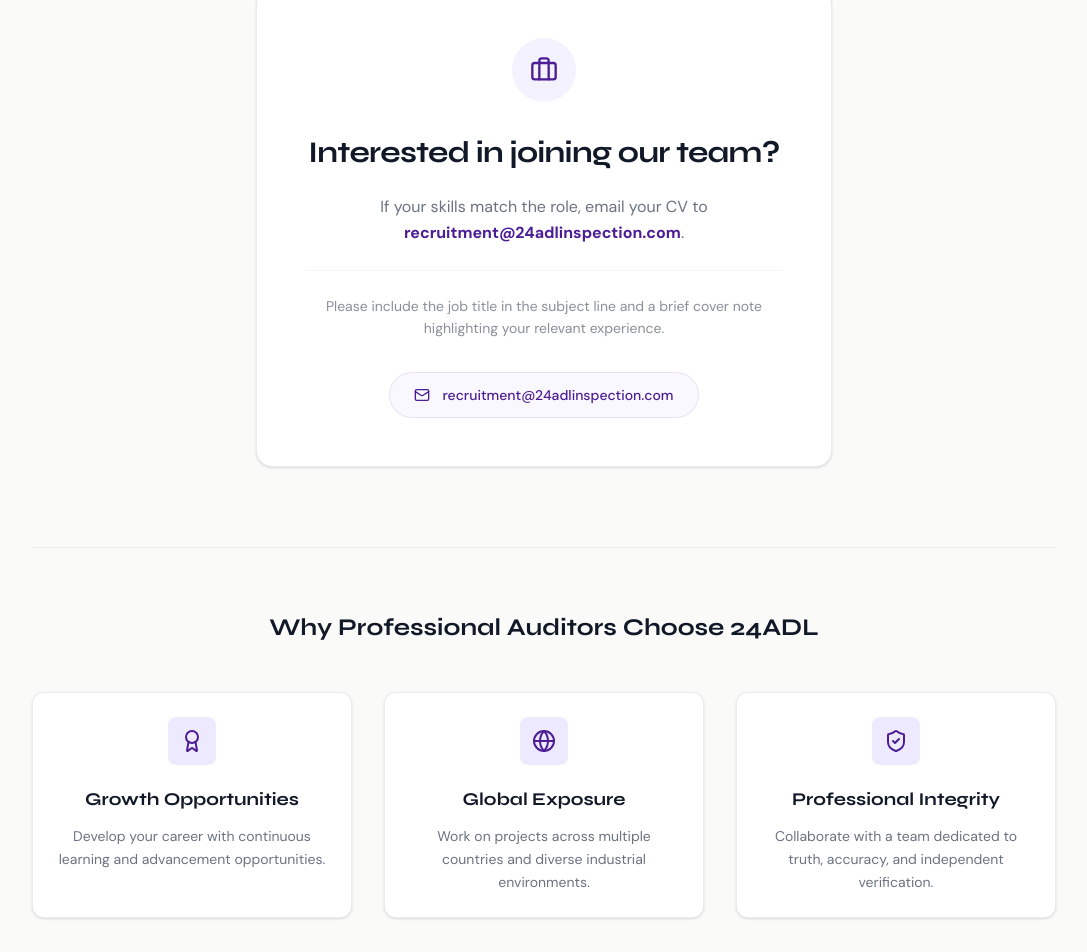
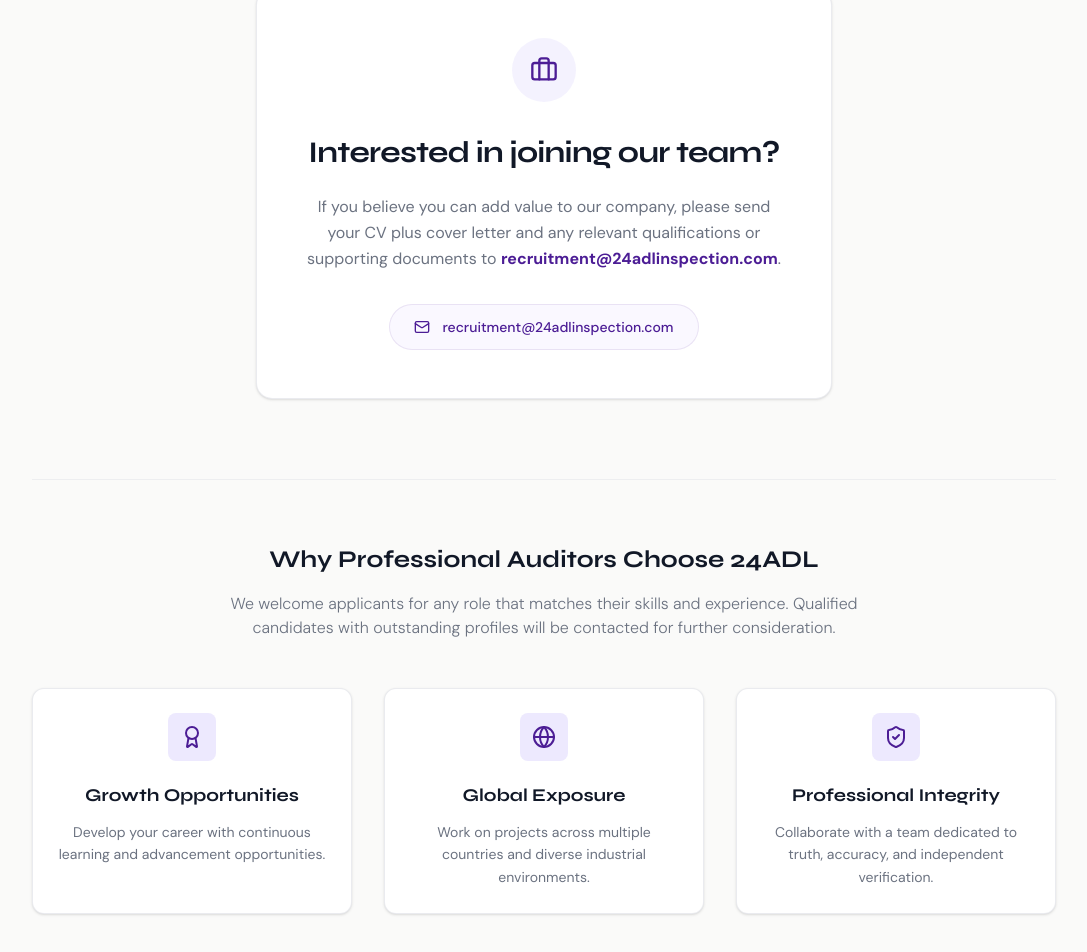
Before and after one commit to Daswag100/24ADL, a React (Vite) app: page / in a window 1280 px wide. Shown: the part 8757-9709 px from the top of the page, without its empty margins (96-1183 px from the left). Built offline with nearby package versions, Linux system fonts and the light colour scheme.

Commit message:
Update Careers section copy: change value pitch, remove instruction line, and add applicants paragraph

```diff
--- a/src/components/Careers.jsx
+++ b/src/components/Careers.jsx
@@ -92,18 +92,14 @@
             Interested in joining our team?
           </h3>
 
-          <p className="font-dmsans text-base text-brand-gray-mid dark:text-gray-400 leading-relaxed mb-6">
-            If your skills match the role, email your CV to{' '}
+          <p className="font-dmsans text-base text-brand-gray-mid dark:text-gray-400 leading-relaxed mb-8">
+            If you believe you can add value to our company, please send your CV plus cover letter and any relevant qualifications or supporting documents to{' '}
             <a
               href="mailto:recruitment@24adlinspection.com"
               className="text-brand-purple-primary dark:text-brand-green-lemon font-bold hover:underline"
             >
               recruitment@24adlinspection.com
             </a>.
-          </p>
-
-          <p className="font-dmsans text-sm text-brand-gray-mid/80 dark:text-gray-500 leading-relaxed mb-8 border-t border-gray-100 dark:border-gray-750 pt-6">
-            Please include the job title in the subject line and a brief cover note highlighting your relevant experience.
           </p>
 
           {/* Email row action */}
@@ -123,10 +119,17 @@
         <div className="max-w-5xl mx-auto">
           <motion.h4
             variants={itemVariants}
-            className="font-syne font-bold text-2xl text-brand-black dark:text-white text-center mb-12"
+            className="font-syne font-bold text-2xl text-brand-black dark:text-white text-center mb-4"
           >
             Why Professional Auditors Choose 24ADL
           </motion.h4>
+
+          <motion.p
+            variants={itemVariants}
+            className="font-dmsans text-base text-brand-gray-mid dark:text-gray-400 text-center max-w-2xl mx-auto mb-12 font-light"
+          >
+            We welcome applicants for any role that matches their skills and experience. Qualified candidates with outstanding profiles will be contacted for further consideration.
+          </motion.p>
 
           <motion.div
             className="grid grid-cols-1 md:grid-cols-3 gap-8"
```
